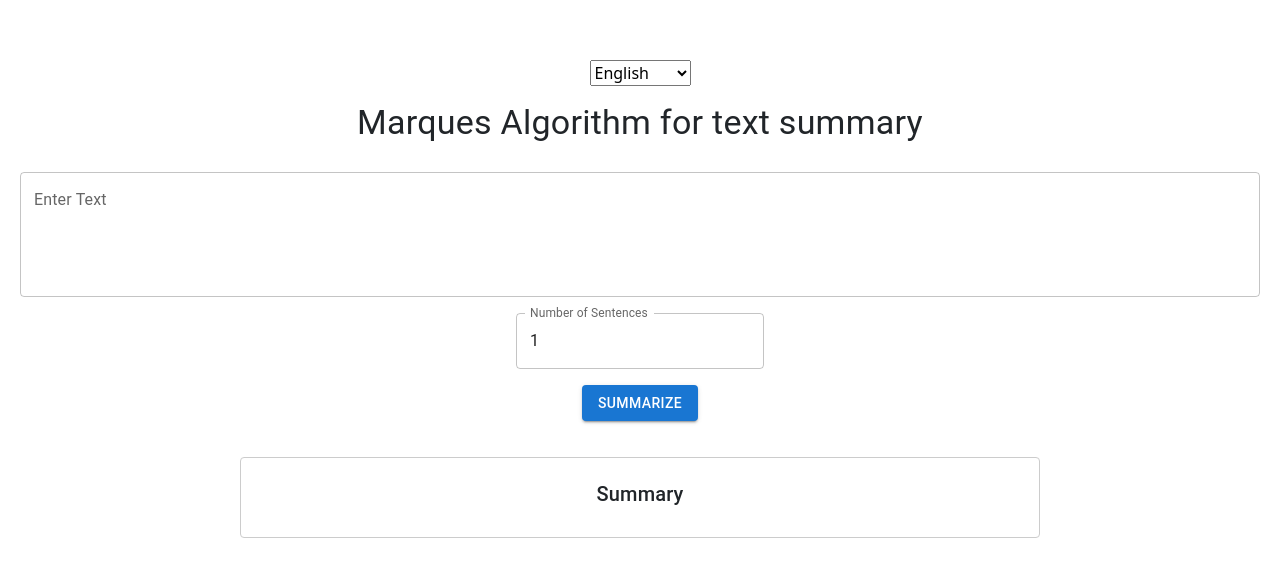
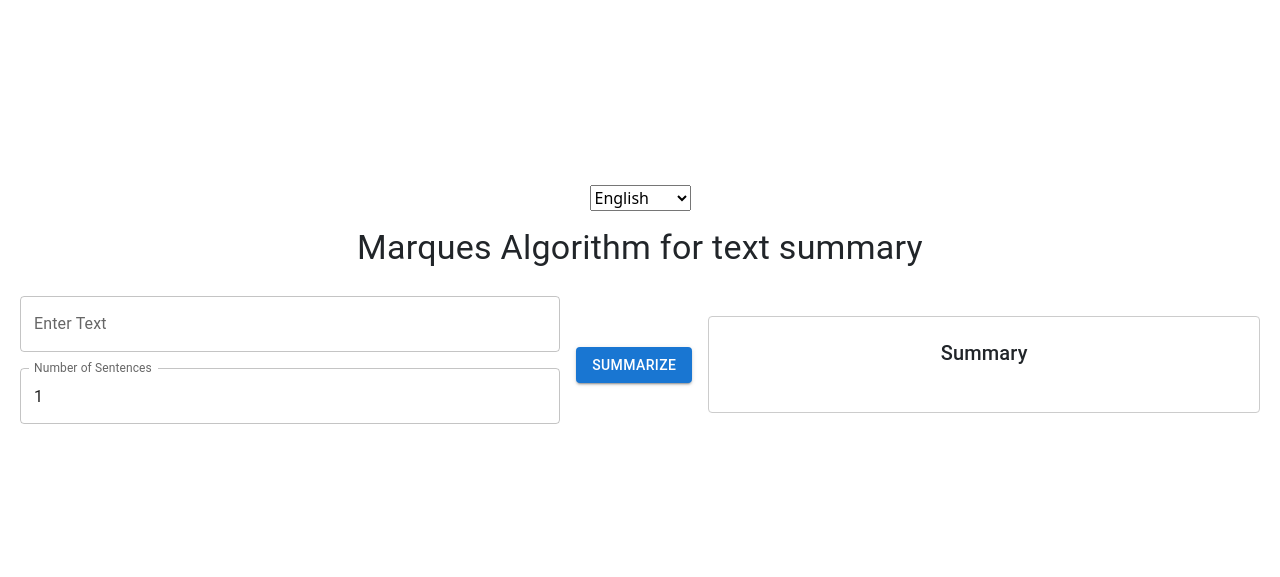
Before and after one commit to micasmarques/algoritmo-marques-tcc, a React (Vite) app in the folder code/frontend/: page / in a window 1280 px wide. Shown: the part 111-688 px from the top of the page. Built offline with nearby package versions, Linux system fonts and the light colour scheme.

Commit message:
melhorando o forms

```diff
--- a/code/frontend/src/components/Summary.js
+++ b/code/frontend/src/components/Summary.js
@@ -1,6 +1,6 @@
-import React, { useState } from 'react';
+import React, {useState} from 'react';
 import LanguageSwitcher from './LanguageSwitcher';
-import { useTranslation } from 'react-i18next';
+import {useTranslation} from 'react-i18next';
 import Button from '@mui/material/Button';
 import TextField from '@mui/material/TextField';
 import Box from '@mui/material/Box';
@@ -8,7 +8,7 @@ import Typography from '@mui/material/Typography';
 import Tooltip from '@mui/material/Tooltip';
 
 function Summary() {
-    const { t } = useTranslation();
+    const {t} = useTranslation();
     const [text, setText] = useState('');
     const [numSentences, setNumSentences] = useState(1);
     const [summary, setSummary] = useState('');
@@ -62,15 +62,34 @@ function Summary() {
                     {t('textSummarization')}
                 </Typography>
             </Tooltip>
+            <Box
+                sx={{
+                    display: 'flex',
+                    flexDirection: 'row',
+                    alignItems: 'stretch',
+                    justifyContent: 'space-between',
+                    gap: 2,
+                    width: '100%',
+                }}
+            >
+                <Box
+                    sx={{
+                        display: 'flex',
+                        flexDirection: 'column',
+                        gap: 2,
+                        width: '60%', // adjust this as needed
+                    }}
+                >
                     <Tooltip title={t('inputTooltip')}>
                         <TextField
                             variant="outlined"
                             multiline
-                    rows={4}
                             fullWidth
                             value={text}
                             onChange={(e) => setText(e.target.value)}
                             label={t('enterText')}
+                            maxRows={10}
+                            style={{overflow: 'auto'}}
                         />
                     </Tooltip>
                     <Tooltip title={t('numberTooltip')}>
@@ -82,15 +101,32 @@ function Summary() {
                             label={t('numberOfSentences')}
                         />
                     </Tooltip>
+                    {text && (
+                        <Button variant="contained" onClick={handleClearText}>
+                            {t('resetText')}
+                        </Button>
+                    )}
+                </Box>
+                <Box
+                    sx={{
+                        display: 'flex',
+                        flexDirection: 'column',
+                        justifyContent: 'center',
+                        gap: 2,
+                    }}
+                >
                     <Tooltip title={t('buttonTooltip')}>
                         <Button variant="contained" onClick={handleClick}>
                             {t('summarize')}
                         </Button>
                     </Tooltip>
+                </Box>
                 <Box
                     sx={{
-                    width: '100%',
-                    maxWidth: '800px',
+                        display: 'flex',
+                        flexDirection: 'column',
+                        gap: 2,
+                        width: '60%', // adjust this as needed
                         margin: '20px auto',
                         padding: '20px',
                         border: '1px solid #ccc',
@@ -101,18 +137,16 @@ function Summary() {
                     <Typography variant="h6" component="div" gutterBottom>
                         {t('summary')}
                     </Typography>
-                <Typography variant="body1" component="pre" style={{whiteSpace: 'pre-wrap', textAlign: 'justify', alignItems: 'flex-start'}}>{summary}</Typography>
+                    <Box sx={{overflow: 'auto', maxHeight: '180px'}}>
+                        <Typography variant="body1" component="pre" style={{whiteSpace: 'pre-wrap', textAlign: 'justify'}}>{summary}</Typography>
                     </Box>
                     {summary && (
                         <Button variant="contained" onClick={handleClearSummary}>
                             {t('resetSummary')}
                         </Button>
                     )}
-            {text && (
-                <Button variant="contained" onClick={handleClearText}>
-                    {t('resetText')}
-                </Button>
-            )}
+                </Box>
+            </Box>
         </Box>
     );
 }
```
Lines whose indentation alone changed are shown as unchanged.
